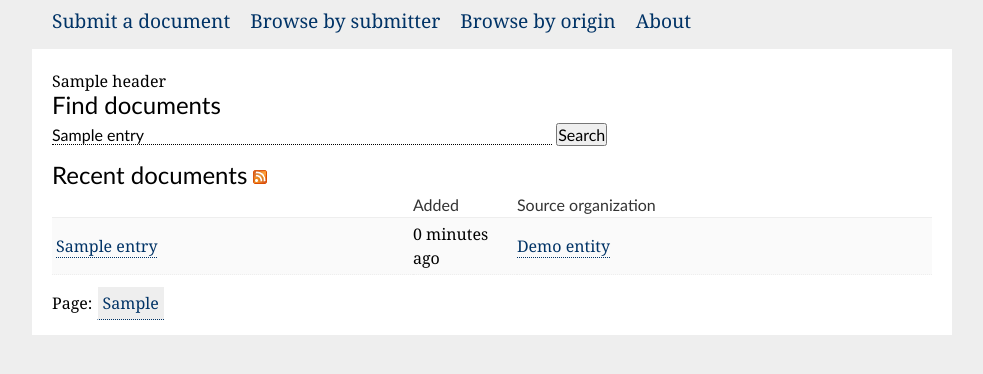
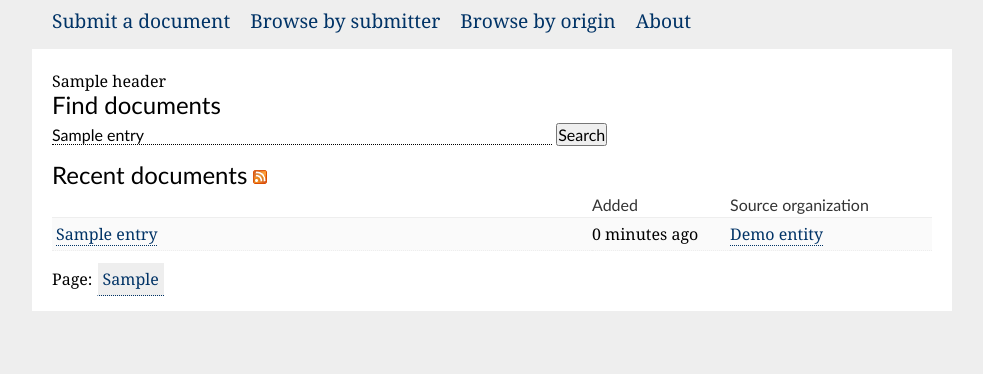
Before and after one commit to a2civictech/a2docs-sources, a Django app: template templates/home.html in a window 1280 px wide. Shown: the part 236-610 px from the top of the page, without its empty margins (148-1131 px from the left). Run offline with Django 3.2, Linux system fonts and the light colour scheme; data comes from the database, SQL or seed files in the repository; tables that the repository leaves empty hold one stand-in row (values such as "Sample post"); the template is opened without the code that fills it: values that come from a table or form of the project are taken from there, most other values are stand-ins (such as "Sample title", 1, 10 or a date in 2020); parts of the project's set-up code (start-up, migrations or seed data) failed here and were passed over.

Commit message:
Adjust table widths/CSS to compress display on home page.

```diff
--- a/assets/css/base.css
+++ b/assets/css/base.css
@@ -5,6 +5,7 @@ table {
 }
 caption, th, td {
     text-align: left;
+    vertical-align: top;
     font-weight: normal;
 }
 * {
--- a/templates/home.html
+++ b/templates/home.html
@@ -29,8 +29,8 @@
 	<thead>
 		<tr>
 			<th></th>
-			<th>Added</th>
-			<th>Source organization</th>
+			<th style="width: 8em;">Added</th>
+			<th style="width: 12em;">Source organization</th>
 		</tr>
 	</thead>
 
```
